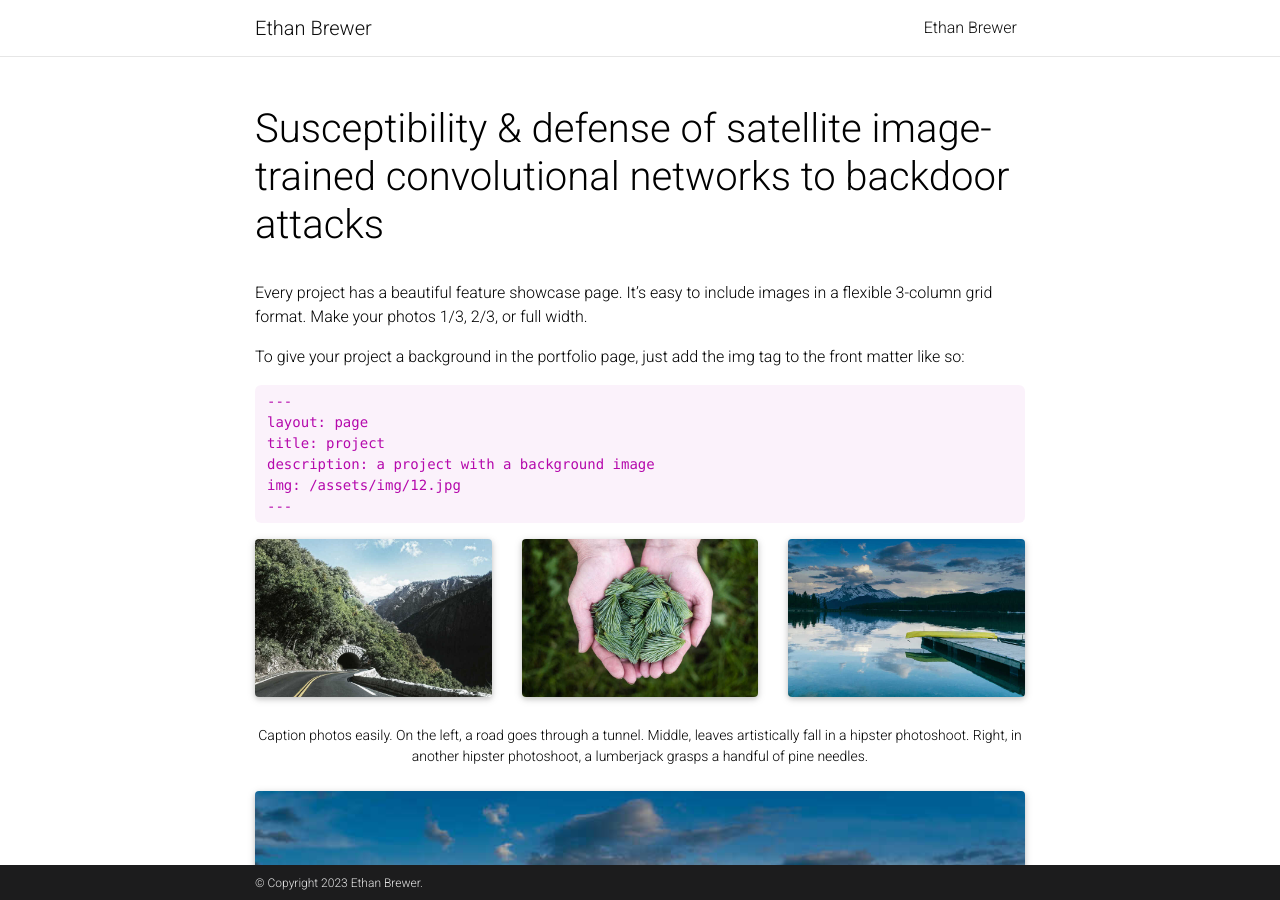
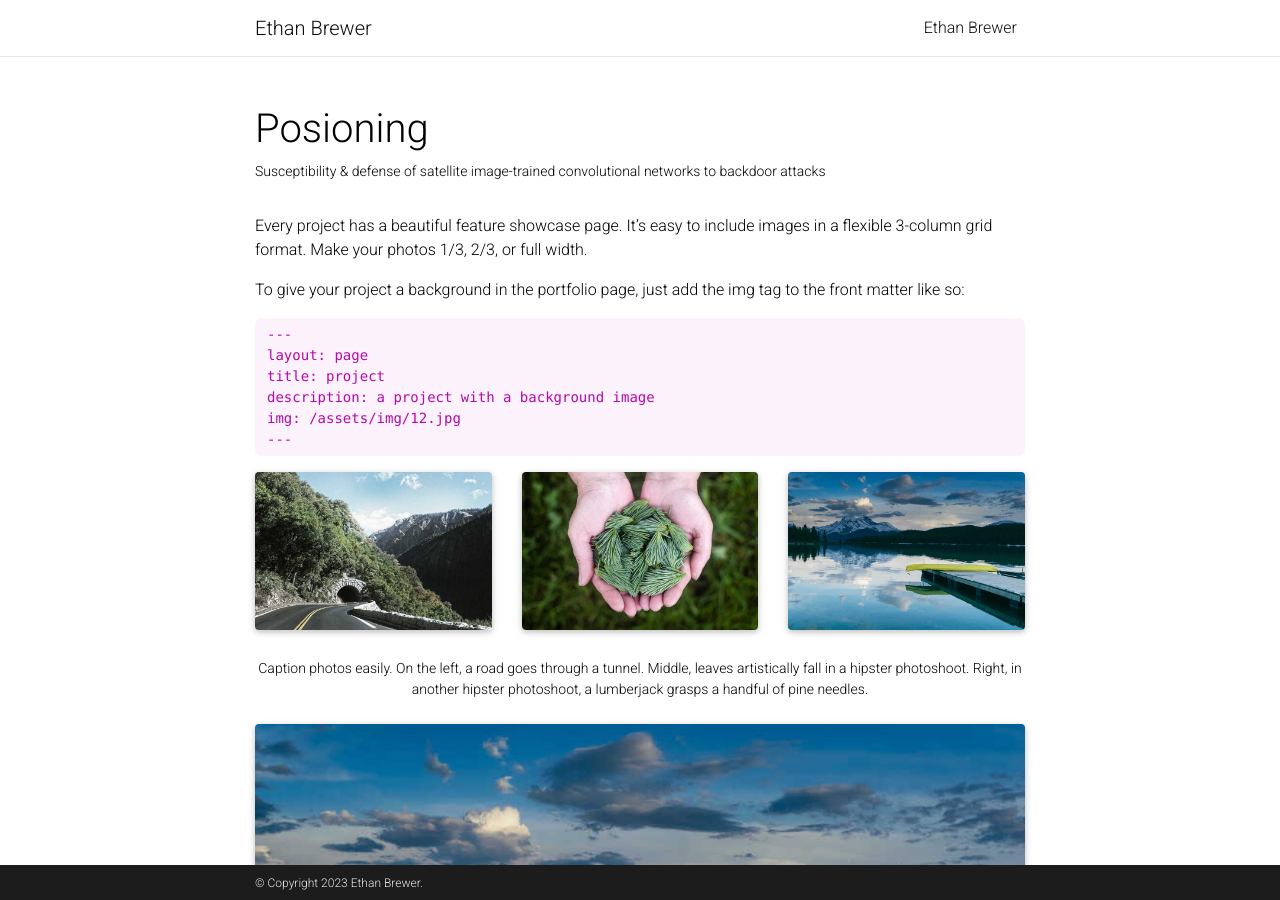
Before and after one commit to EMBrewer/EMBRewer.github.io, a Jekyll site: the page built from _projects/posioning.md, in a window 1280 px wide and 900 px high. Built offline with Jekyll 4.4.1, drawn with Linux system fonts in a browser that asks for light colours; full-size pictures stand in for the smaller copies a plugin makes; comment, search, counter and statistics services are not loaded; a style sheet for code colours, icons or effects is not loaded.

Commit message:
Update posioning.md

```diff
--- a/_projects/posioning.md
+++ b/_projects/posioning.md
@@ -1,7 +1,7 @@
 ---
 layout: page
-title: Susceptibility & defense of satellite image-trained convolutional networks to backdoor attacks
-description:
+title:
+description: Susceptibility & defense of satellite image-trained convolutional networks to backdoor attacks
 img: assets/img/ACs.png
 redirect: https://doi.org/10.1016/j.ins.2022.05.004
 importance: 2
```
